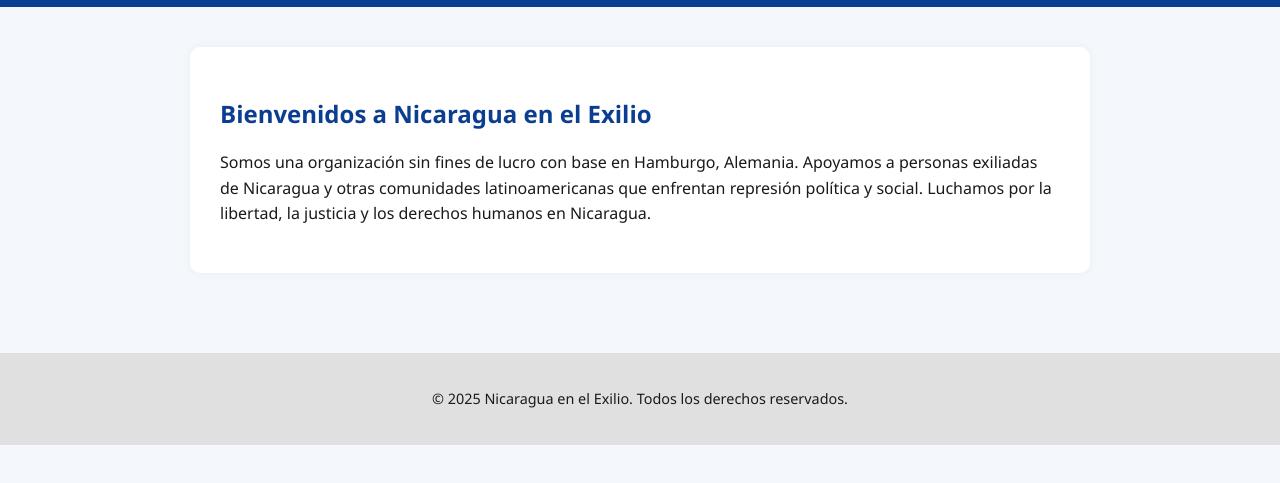
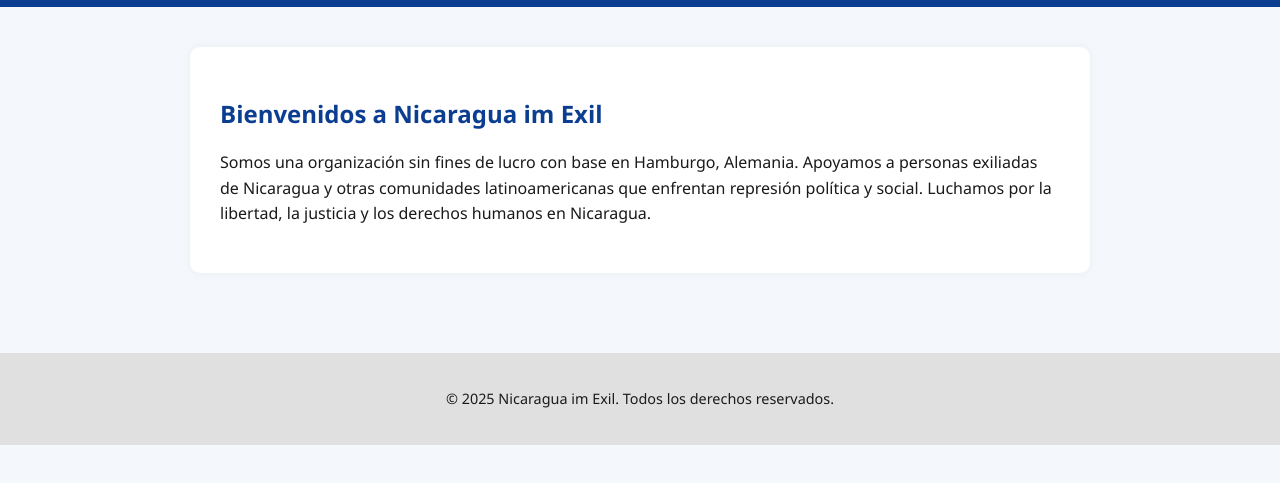
Before and after one commit to FredGui10/nicaragua-im-exil, a plain HTML site: page index.html in a window 1280 px wide. Shown: the part 73-556 px from the top of the page. Drawn offline with Linux system fonts and the light colour scheme.

Commit message:
Update site content and styles

```diff
--- a/index.html
+++ b/index.html
@@ -3,7 +3,7 @@
 <head>
   <meta charset="UTF-8">
   <meta name="viewport" content="width=device-width, initial-scale=1.0">
-  <title>Nicaragua en el Exilio</title>
+  <title>Nicaragua im Exil</title>
   <link rel="stylesheet" href="style.css">
 </head>
 <body>
@@ -20,13 +20,13 @@
 
   <main>
     <section class="bienvenida">
-      <h1>Bienvenidos a Nicaragua en el Exilio</h1>
+      <h1>Bienvenidos a Nicaragua im Exil</h1>
       <p>Somos una organización sin fines de lucro con base en Hamburgo, Alemania. Apoyamos a personas exiliadas de Nicaragua y otras comunidades latinoamericanas que enfrentan represión política y social. Luchamos por la libertad, la justicia y los derechos humanos en Nicaragua.</p>
     </section>
   </main>
 
   <footer>
-    <p>&copy; 2025 Nicaragua en el Exilio. Todos los derechos reservados.</p>
+    <p>&copy; 2025 Nicaragua im Exil. Todos los derechos reservados.</p>
   </footer>
 </body>
 </html>
```
